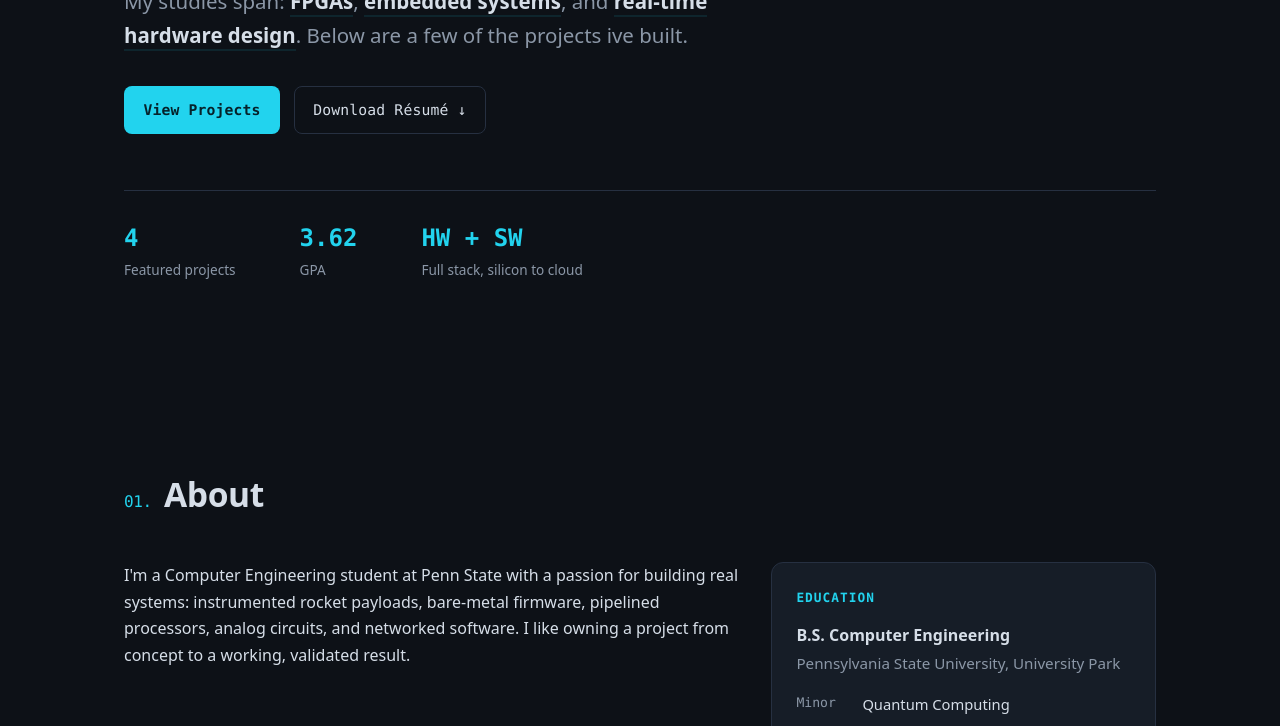
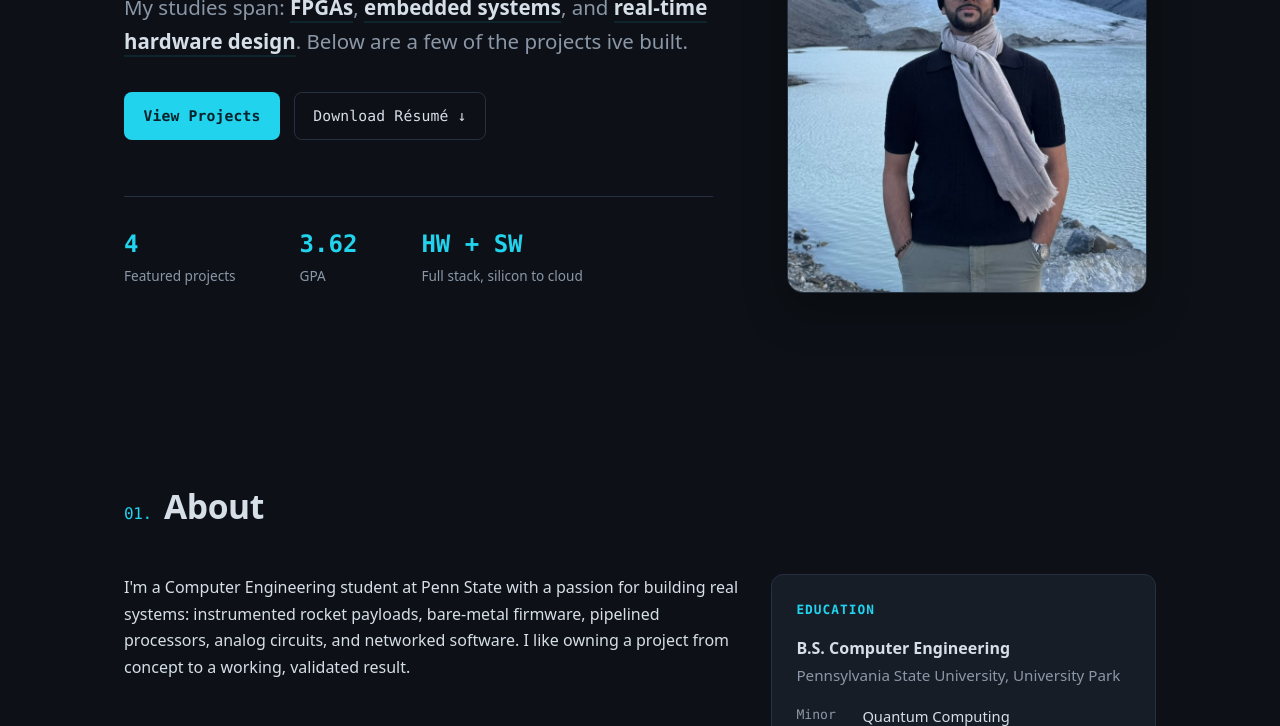
Before and after one commit to shrey-singala/shrey-singala.github.io, a plain HTML site: page index.html in a window 1280 px wide. Shown: the part 374-1100 px from the top of the page. Drawn offline with Linux system fonts and the light colour scheme.

Commit message:
Add hero portrait photo beside name
Co-Authored-By: Claude Opus 4.8 <noreply@anthropic.com>

```diff
--- a/css/styles.css
+++ b/css/styles.css
@@ -154,6 +154,27 @@ code {
 
 /* ---------- hero ---------- */
 .hero { padding: clamp(70px, 13vw, 150px) 0 clamp(50px, 8vw, 90px); }
+.hero__inner {
+  display: grid;
+  grid-template-columns: 1fr;
+  gap: clamp(32px, 6vw, 64px);
+  align-items: center;
+}
+@media (min-width: 860px) {
+  .hero__inner { grid-template-columns: 1.4fr .9fr; }
+}
+.hero__photo { margin: 0; }
+.hero__photo img {
+  display: block;
+  width: 100%;
+  max-width: 360px;
+  margin-inline: auto;
+  aspect-ratio: 4 / 5;
+  object-fit: cover;
+  border-radius: 16px;
+  border: 1px solid var(--border);
+  box-shadow: 0 18px 40px rgba(0, 0, 0, .35);
+}
 .hero__eyebrow {
   font-family: var(--mono);
   color: var(--accent);
--- a/index.html
+++ b/index.html
@@ -35,6 +35,7 @@
     <!-- ===================== HERO ===================== -->
     <section class="hero">
       <div class="container hero__inner reveal">
+        <div class="hero__text">
           <p class="hero__eyebrow">Computer Engineer · Penn State '27</p>
           <h1 class="hero__title">Shrey Singala</h1>
           <p class="hero__tagline">
@@ -50,6 +51,10 @@
             <li><span class="hero__stat-num">3.62</span><span class="hero__stat-label">GPA</span></li>
             <li><span class="hero__stat-num">HW + SW</span><span class="hero__stat-label">Full stack, silicon to cloud</span></li>
           </ul>
+        </div>
+        <figure class="hero__photo">
+          <img src="assets/img/shrey-photo.jpeg" alt="Shrey Singala" loading="eager" />
+        </figure>
       </div>
     </section>
 
```
Also changed, not shown: assets/img/shrey-photo.jpeg (added). Lines whose indentation alone changed are shown as unchanged.
